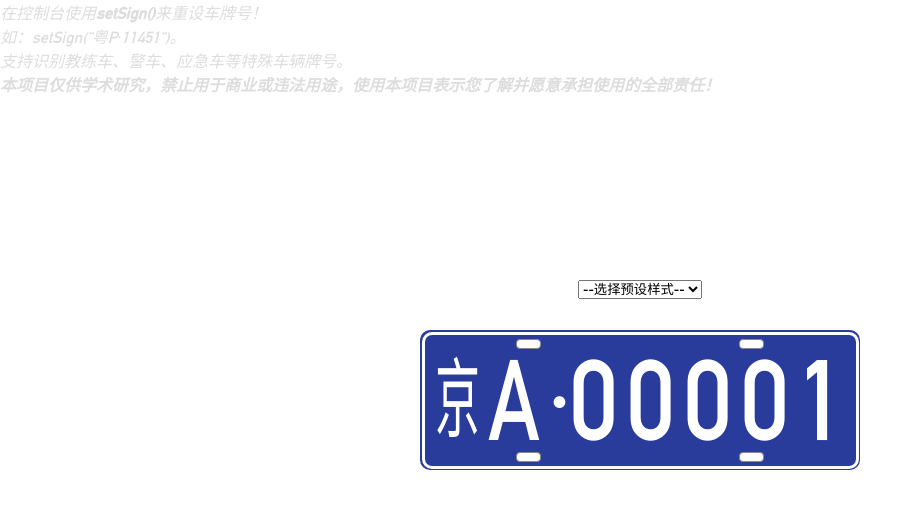
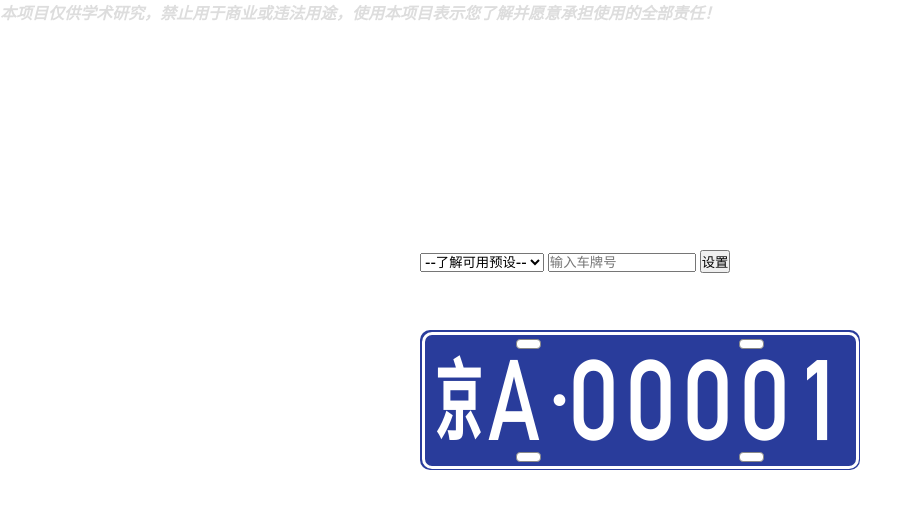
Before and after one commit to penyoofficial/car-sign-generator, a plain HTML site: page index.html in a window 1280 px wide. Shown: the whole page, without its empty margins (0-921 px from the left). Drawn offline with Linux system fonts and the light colour scheme; a web font is replaced by a local one.

Commit message:
RTM23030
- 新增指定中文字体。
- 现在不需要调用控制台就可以设置车牌号了。

```diff
--- a/global.js
+++ b/global.js
@@ -19,7 +19,7 @@ function setSign(code) {
         && !(/^\W[A-Z]·[ABCDEFGHJK][A-Z0-9]{5}$/.test(code))
         && !(/^\W[A-Z]·[A-Z0-9]{5}[ABCDEFGHJK]$/.test(code))
         && !(/^\W·[A-Z0-9]{5}应急$/.test(code)))
-        return "非法的车牌号！"
+        return false;
 
     var plate = document.getElementById("iron-plate"),
         theme = "theme-";
@@ -39,12 +39,10 @@ function setSign(code) {
         if (code.includes("应急")) {
             theme += "police";
             plate.setAttribute("class", "new-energy emergency");
-        }
-        else if (/[ABCDEFGHJK]$/.test(code[8])) {
+        } else if (/[ABCDEFGHJK]$/.test(code[8])) {
             theme += "big";
             plate.setAttribute("class", "new-energy big");
-        }
-        else {
+        } else {
             theme += "new-energy";
             plate.setAttribute("class", "new-energy");
         }
@@ -72,7 +70,7 @@ function setSign(code) {
         bit.innerText = code[i];
         info.appendChild(bit);
     }
-    return "已设定。"
+    return true;
 }
 
 function setPresets() {
@@ -108,3 +106,13 @@ function setPresets() {
             setSign("京A·00001");
     }
 }
+
+function setUsersets() {
+    var code = document.getElementById("code");
+    if (code.value != "")
+        if (setSign(code.value)) {
+            code.value = "已设置。";
+            document.getElementById("presets").value = "";
+        } else
+            code.value = "非法的牌号！";
+}
--- a/index.html
+++ b/index.html
@@ -13,15 +13,13 @@
 
 <body>
     <p style="color: #dddddd;"><i>
-            在控制台使用<b>setSign()</b>来重设车牌号！<br>
-            如：setSign("粤P·11451")。<br>
-            支持识别教练车、警车、应急车等特殊车辆牌号。<br>
             <b>本项目仅供学术研究，禁止用于商业或违法用途，使用本项目表示您了解并愿意承担使用的全部责任！</b>
         </i>
     </p>
     <div id="iron-plate">
+        <div id="usersets">
             <select id="presets" onchange="setPresets()">
-            <option value="">--选择预设样式--</option>
+                <option value="">--了解可用预设--</option>
                 <option value="small">小型汽车</option>
                 <option value="new-energy">小型新能源汽车</option>
                 <option value="big">教练车</option>
@@ -33,6 +31,9 @@
                 <option value="special-3">通港车</option>
                 <option value="special-4">通澳车</option>
             </select>
+            <input id="code" type="text" placeholder="输入车牌号">
+            <input type="button" value="设置" onclick="setUsersets()">
+        </div>
         <div id="info"></div>
         <div id="shield"></div>
         <div class="hole">
--- a/master.css
+++ b/master.css
@@ -3,17 +3,20 @@
     src: url(font/Latin.ttf);
 }
 
+@font-face {
+    font-family: han;
+    src: url(font/SourceHanSansCN-VF.otf.woff2);
+}
+
 * {
     margin: 0;
     padding: 0;
-    font-family: latin;
+    font-family: latin, han;
 }
 
-#presets {
-    display: block;
-    position: relative;
-    top: -50px;
-    margin: auto;
+#usersets {
+    position: absolute;
+    top: -80px;
 }
 
 /* 板体 */
@@ -72,10 +75,10 @@
 
 .char-cn {
     position: relative;
-    top: -0.8px;
+    top: 2px;
     width: 45px;
     transform: scale(1, 1.92);
-    font-weight: 550;
+    font-weight: bold;
 }
 
 .red {
@@ -93,6 +96,7 @@
 }
 
 .dot {
+    font-family: 微软雅黑;
     width: 10px;
     transform: scale(2.2);
 }
```
Also changed, not shown: 1 other file. Lines whose indentation alone changed are shown as unchanged.
